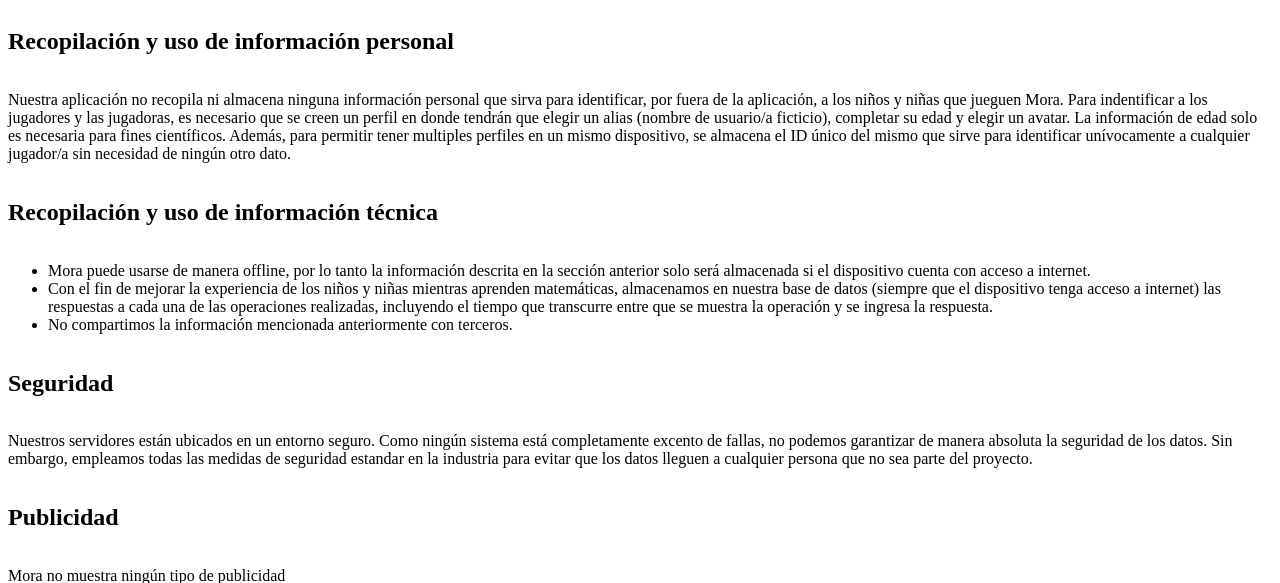
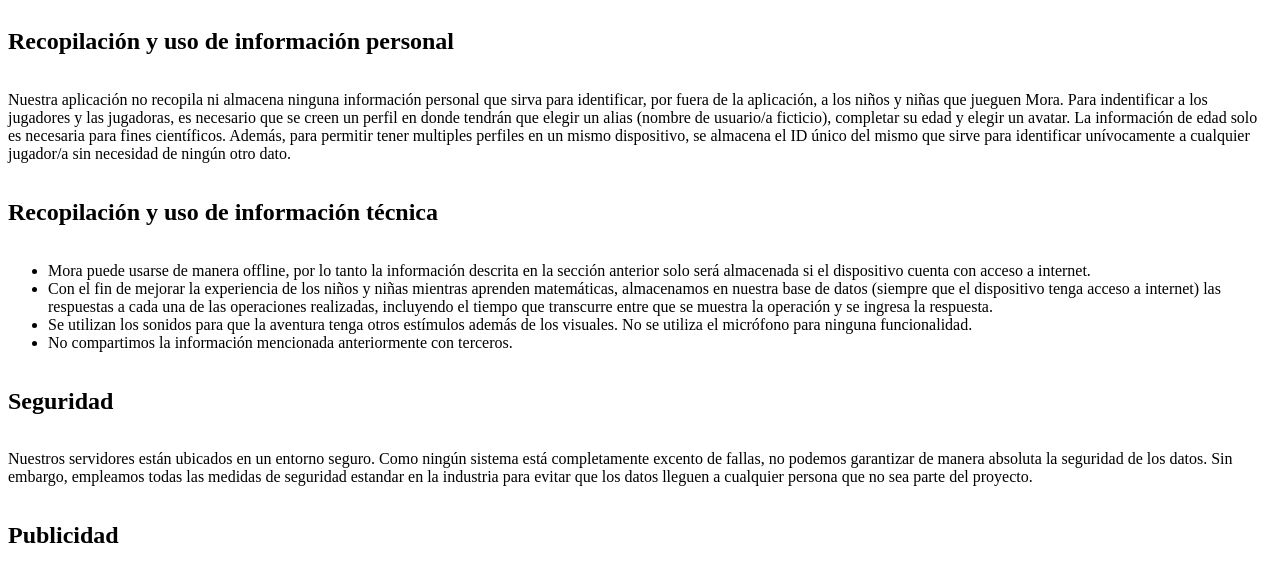
Before and after one commit to eryxcoop/mora-backend, a Flask app: page /privacy-policy in a window 1280 px wide. Shown: the top 583 px of the page. Run offline with Flask 2, Linux system fonts and the light colour scheme.

Commit message:
Changed privacy-policy

```diff
--- a/templates/privacy-policy.html
+++ b/templates/privacy-policy.html
@@ -28,6 +28,8 @@
             operaciones realizadas, incluyendo el tiempo que transcurre entre que se muestra la operación y se ingresa
             la respuesta.
         </li>
+        <li>Se utilizan los sonidos para que la aventura tenga otros estímulos además de los visuales. No se utiliza el
+            micrófono para ninguna funcionalidad.</li>
         <li>No compartimos la información mencionada anteriormente con terceros.</li>
     </ul>
     <h2>Seguridad</h2>
```
